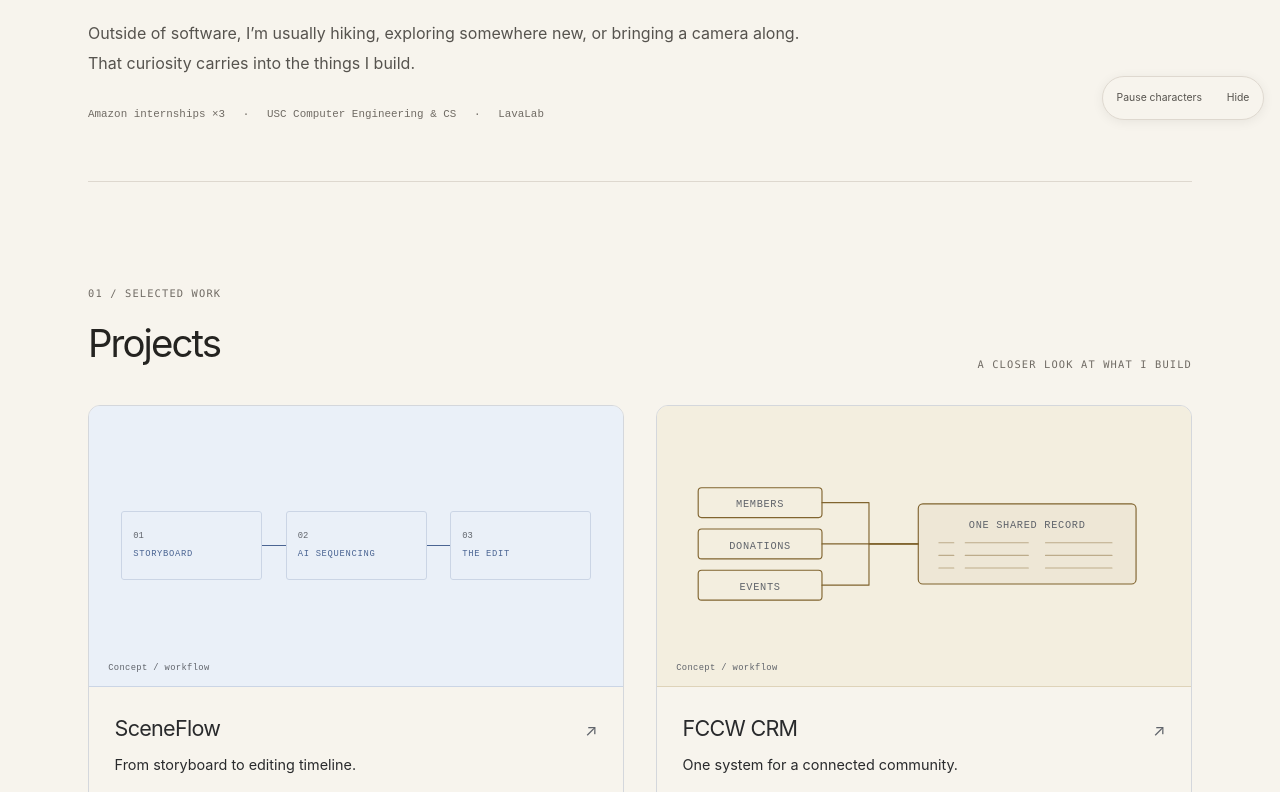
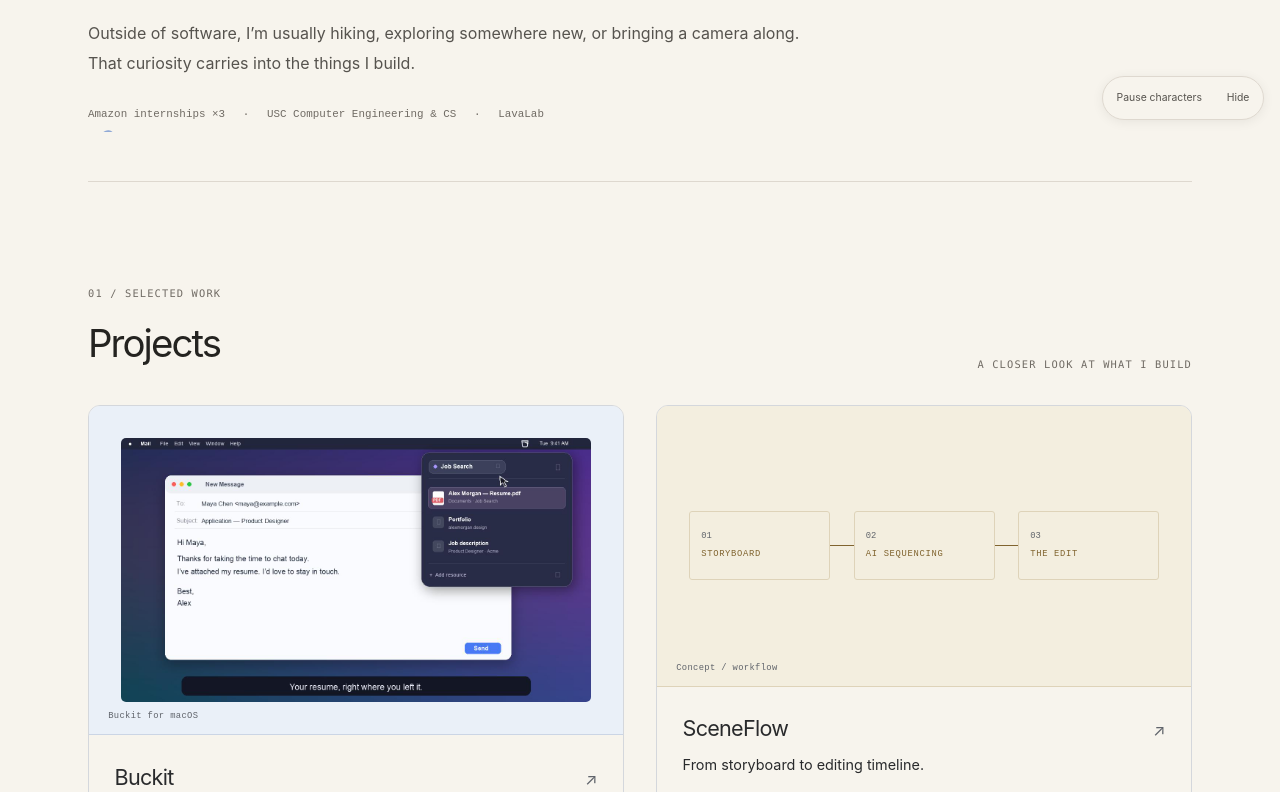
Before and after one commit to JermSed/portfo, a Next.js app: page / in a window 1280 px wide. Shown: the part 668-1460 px from the top of the page. Built offline with nearby package versions, Linux system fonts and the light colour scheme.

Commit message:
Add Buckit landing page and signed release download

```diff
--- a/src/app/globals.css
+++ b/src/app/globals.css
@@ -1367,6 +1367,22 @@
 :root:not([data-theme='dark']) .project-cover .scene-diagram b { color:var(--detail-color); }
 @media(max-width:700px) { .portfolio-projects { grid-template-columns:1fr; gap:1.4rem; } .project-cover { padding:1.4rem; } .project-summary { padding:1.3rem; } }
 @media(prefers-reduced-motion:reduce) { .project-case-link:hover .project-title-row > span { transform:none; } }
+.buckit-card-image { width:100%; height:100%; object-fit:cover; border-radius:5px; }
+.buckit-page .buckit-intro { padding-bottom:3rem; }
+.buckit-intro h1 { margin-bottom:.45rem; }
+.buckit-lede { max-width:40rem; margin:1.35rem 0 1.8rem; font-size:1.12rem; line-height:1.75; }
+.buckit-page kbd { font:inherit; white-space:nowrap; }
+.buckit-download { display:inline-flex; align-items:center; justify-content:space-between; gap:2.5rem; padding:.9rem 1.2rem; background:var(--text); color:var(--bg); border:1px solid var(--text); border-radius:5px; font-family:theme('fontFamily.sans'); font-size:.95rem; text-decoration:none; }
+.buckit-download:hover { background:var(--accent); border-color:var(--accent); color:#fff; }
+.buckit-requirements { font-family:theme('fontFamily.sans'); font-size:.8rem; color:var(--text-tertiary); margin-top:.85rem; }
+.buckit-visual { margin:0; }
+.buckit-visual img { width:100%; height:auto; border:1px solid var(--border); border-radius:6px; }
+.buckit-visual figcaption { margin-top:.7rem; color:var(--text-tertiary); font-family:theme('fontFamily.sans'); font-size:.78rem; }
+.buckit-page .case-sections section > div p + p { margin-top:1rem; }
+.buckit-steps { padding-left:1.2rem; font-size:1.05rem; line-height:1.85; }
+.buckit-trust { margin-top:1rem; color:var(--text-tertiary); }
+.buckit-download-bottom { margin:0 0 2rem; }
+.buckit-download-bottom + .text-link { display:block; }
 .stick-pet-handle { position:fixed; left:0; top:0; width:34px; height:56px; z-index:56; pointer-events:auto; background:transparent; border:0; border-radius:14px; padding:0; cursor:grab; touch-action:none; visibility:hidden; }
 .stick-pet-handle:active { cursor:grabbing; }
 .stick-pet-handle:focus-visible { outline:1px dashed var(--accent); outline-offset:3px; }
--- a/src/app/work/[slug]/page.tsx
+++ b/src/app/work/[slug]/page.tsx
@@ -3,7 +3,7 @@
 import ProjectDrawing from '../../../components/ProjectDrawing';
 import { projectStories, type ProjectSlug } from '../../../data/project-stories';
 import { projects } from '../../../data/resume';
-export function generateStaticParams(){return Object.keys(projectStories).map(slug=>({slug}));}
+export function generateStaticParams(){return Object.keys(projectStories).filter(slug=>slug!=='buckit').map(slug=>({slug}));}
 export async function generateMetadata({params}:{params:Promise<{slug:string}>}){const {slug}=await params;const story=projectStories[slug as ProjectSlug];return {title:story?.name??'Project'};}
 export default async function ProjectPage({params}:{params:Promise<{slug:string}>}){
   const {slug}=await params;
--- /dev/null
+++ b/src/app/work/buckit/page.tsx
@@ -0,0 +1,37 @@
+import Image from 'next/image';
+import Link from 'next/link';
+import type { Metadata } from 'next';
+
+const download = '/buckit/Buckit-0.1.1-macos-arm64.dmg';
+
+export const metadata: Metadata = {
+  title: 'Buckit for Mac',
+  description: 'Keep your frequently used links and files within reach in a floating macOS panel.',
+};
+
+export default function BuckitPage() {
+  return <article className="case-study buckit-page">
+    <Link href="/#projects" className="text-link">← Selected work</Link>
+    <header className="buckit-intro">
+      <p className="eyebrow">Mac utility / Buckit 0.1.1</p>
+      <h1>Buckit</h1>
+      <p className="case-deck">The things you reach for, one shortcut away.</p>
+      <p className="buckit-lede">Keep frequently used links and files close while you work. Press <kbd>⌥ Space</kbd> to open Buckit’s floating panel, then get what you need without losing your place.</p>
+      <a className="buckit-download" href={download} download>Download for Mac <span aria-hidden="true">↓</span></a>
+      <p className="buckit-requirements">Version 0.1.1 · macOS 14 or later · Apple Silicon</p>
+    </header>
+
+    <figure className="buckit-visual">
+      <Image src="/buckit/buckit-job-search.jpg" alt="Buckit floating beside a job application email, showing a resume PDF, portfolio link, and job description in a Job Search Space" width={1280} height={720} priority />
+      <figcaption>Buckit stays at hand while you work in another app.</figcaption>
+    </figure>
+
+    <div className="case-sections">
+      <section><h2 className="eyebrow">01 / In practice</h2><p>Filling out job applications? Keep several versions of your resume, your portfolio link, and the job description together in a Job Search Space. Open Buckit over the form, drag in the right resume, copy the link, and carry on.</p></section>
+      <section><h2 className="eyebrow">02 / How it works</h2><div><p>Organize resources into color-coded Spaces and search to find an item quickly. Drag files into Buckit to keep them handy, or drag them out into another app. Move the panel out of the way and leave it visible as you switch apps.</p><p>Buckit starts with one empty Default Space, ready for your own files and links.</p></div></section>
+      <section><h2 className="eyebrow">03 / Install</h2><div><ol className="buckit-steps"><li>Download the DMG and open it.</li><li>Drag Buckit into Applications.</li><li>Open Buckit, then press <kbd>⌥ Space</kbd> to bring up the panel.</li></ol><p className="buckit-trust">The DMG is Developer ID signed, Apple notarized, and stapled.</p></div></section>
+    </div>
+    <a className="buckit-download buckit-download-bottom" href={download} download>Download for Mac <span aria-hidden="true">↓</span></a>
+    <Link href="/#projects" className="text-link">Back to all work ↗</Link>
+  </article>;
+}
--- a/src/components/ProjectsGrid.js
+++ b/src/components/ProjectsGrid.js
@@ -1,6 +1,7 @@
 import Link from 'next/link';
 import ProjectDrawing from './ProjectDrawing';
 import { projectStories } from '../data/project-stories';
+import Image from 'next/image';
 
 export default function ProjectsGrid({ items }) {
   if (!items?.length) return null;
@@ -12,7 +13,7 @@
       const [slug,story]=entry;
       return <article key={slug} className="portfolio-project project-card">
         <Link href={`/work/${slug}`} className="project-case-link" aria-label={`${project.name} — read case study`}>
-          <div className={`project-cover project-card-${i}`}><ProjectDrawing name={project.name}/><span className="cover-caption">Concept / workflow</span></div>
+          <div className={`project-cover project-card-${i}`}>{slug==='buckit'?<Image src="/buckit/buckit-job-search.jpg" alt="Buckit floating over a job application email with a resume, portfolio, and job description ready" width={1280} height={720} className="buckit-card-image"/>:<ProjectDrawing name={project.name}/>}<span className="cover-caption">{slug==='buckit'?'Buckit for macOS':'Concept / workflow'}</span></div>
           <div className="project-summary"><div className="project-title-row"><h3>{project.name}</h3><span aria-hidden="true">↗</span></div><p className="project-subtitle">{story.headline}</p><p>{project.description}</p><ul className="project-tags" aria-label="Technologies">{project.tech.map(tech=><li key={tech}>{tech}</li>)}</ul><span className="case-study-label">Read case study <span aria-hidden="true">→</span></span></div>
         </Link>
       </article>;
--- a/src/data/project-stories.ts
+++ b/src/data/project-stories.ts
@@ -1,4 +1,12 @@
 export const projectStories = {
+  buckit: {
+    name: 'Buckit', category: 'Mac utility / 2026', headline: 'Your everyday files and links, always within reach.',
+    problem: 'Switching between forms, Finder, and browser tabs makes small tasks feel scattered.',
+    built: 'A menu bar app that opens a movable floating panel with Option + Space. Keep files and links in color-coded Spaces, search them, and drag files in or out as you work.',
+    challenge: 'Keeping a compact panel useful while other apps stay in focus.',
+    result: 'A quick, persistent place for the resources you use most.',
+    flow: ['Press Option + Space', 'Choose a Space', 'Search or drag an item', 'Keep working'],
+  },
   sceneflow: {
     name: 'SceneFlow', category: 'Creative software / 2026–Present', headline: 'From storyboard to editing timeline.',
     problem: 'A storyboard captures the intent of a film, but turning raw footage into an edit means finding and sequencing clips that match that plan. SceneFlow connects those two stages.',
--- a/src/data/resume.ts
+++ b/src/data/resume.ts
@@ -150,6 +150,11 @@
 ];
 
 export const projects: Project[] = [
+  {
+    name: 'Buckit',
+    description: 'A macOS menu bar home for the links and files you reach for throughout the day.',
+    tech: ['macOS', 'Swift', 'SwiftUI'],
+  },
   {
     name: 'SceneFlow',
     description:
```
Also changed, not shown: public/buckit/buckit-job-search.jpg (added), 1 other file (tests, documents, lock files or other folders).
